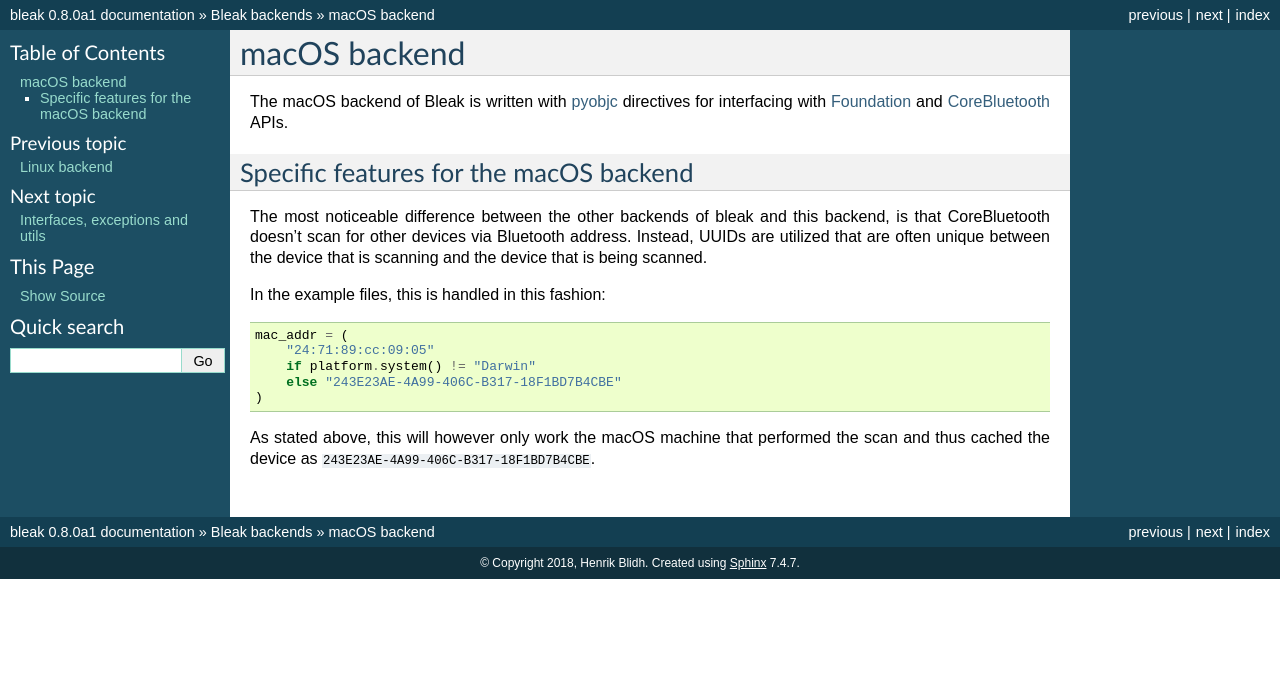
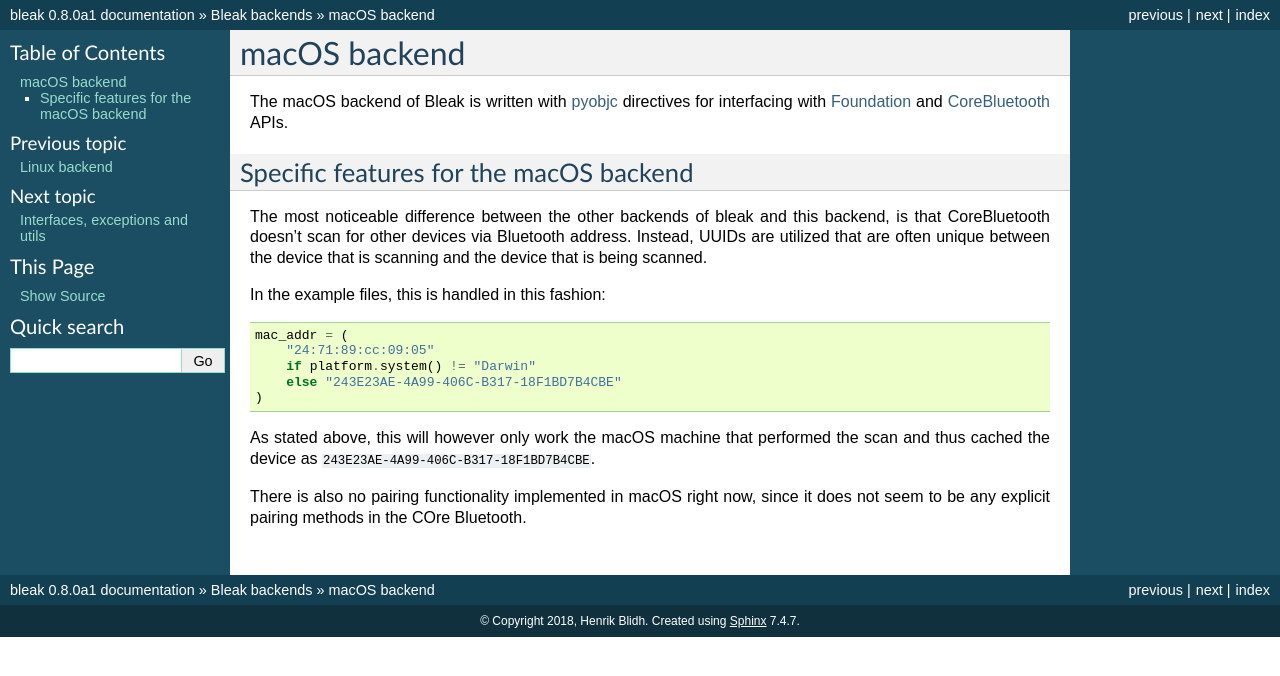
Before and after one commit to hbldh/bleak, a Sphinx documentation site: the page built from docs/backends/macos.rst, in a window 1280 px wide. Shown: the top 676 px of the page. Built offline with Sphinx 7.4.7, drawn with Linux system fonts in a browser that asks for light colours; the version number is read from the project's files by our own code.

Commit message:
Minor docs edit

```diff
--- a/docs/backends/macos.rst
+++ b/docs/backends/macos.rst
@@ -26,3 +26,6 @@ In the example files, this is handled in this fashion:
 
 As stated above, this will however only work the macOS machine that performed
 the scan and thus cached the device as ``243E23AE-4A99-406C-B317-18F1BD7B4CBE``.
+
+There is also no pairing functionality implemented in macOS right now, since it does not seem
+to be any explicit pairing methods in the COre Bluetooth.
```
